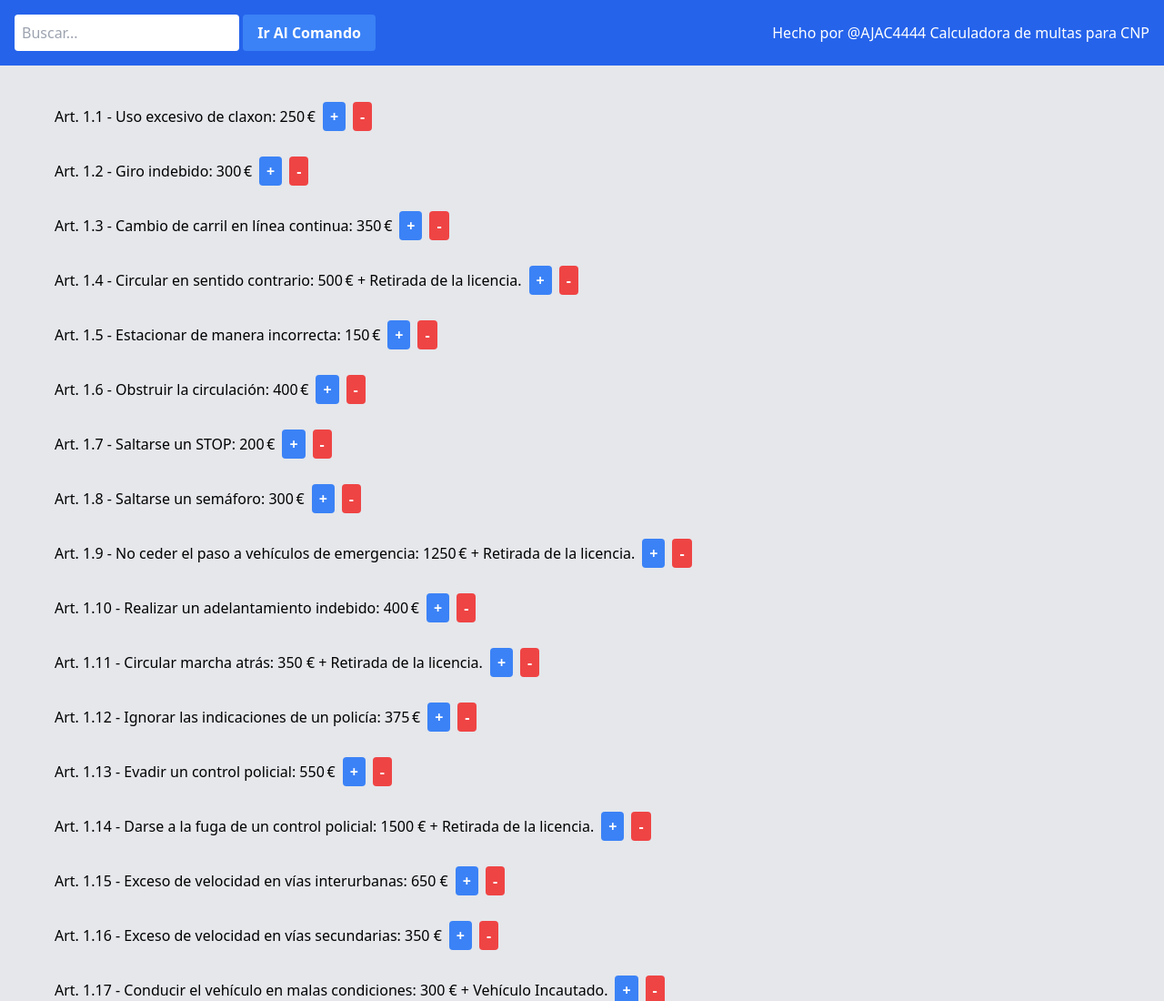
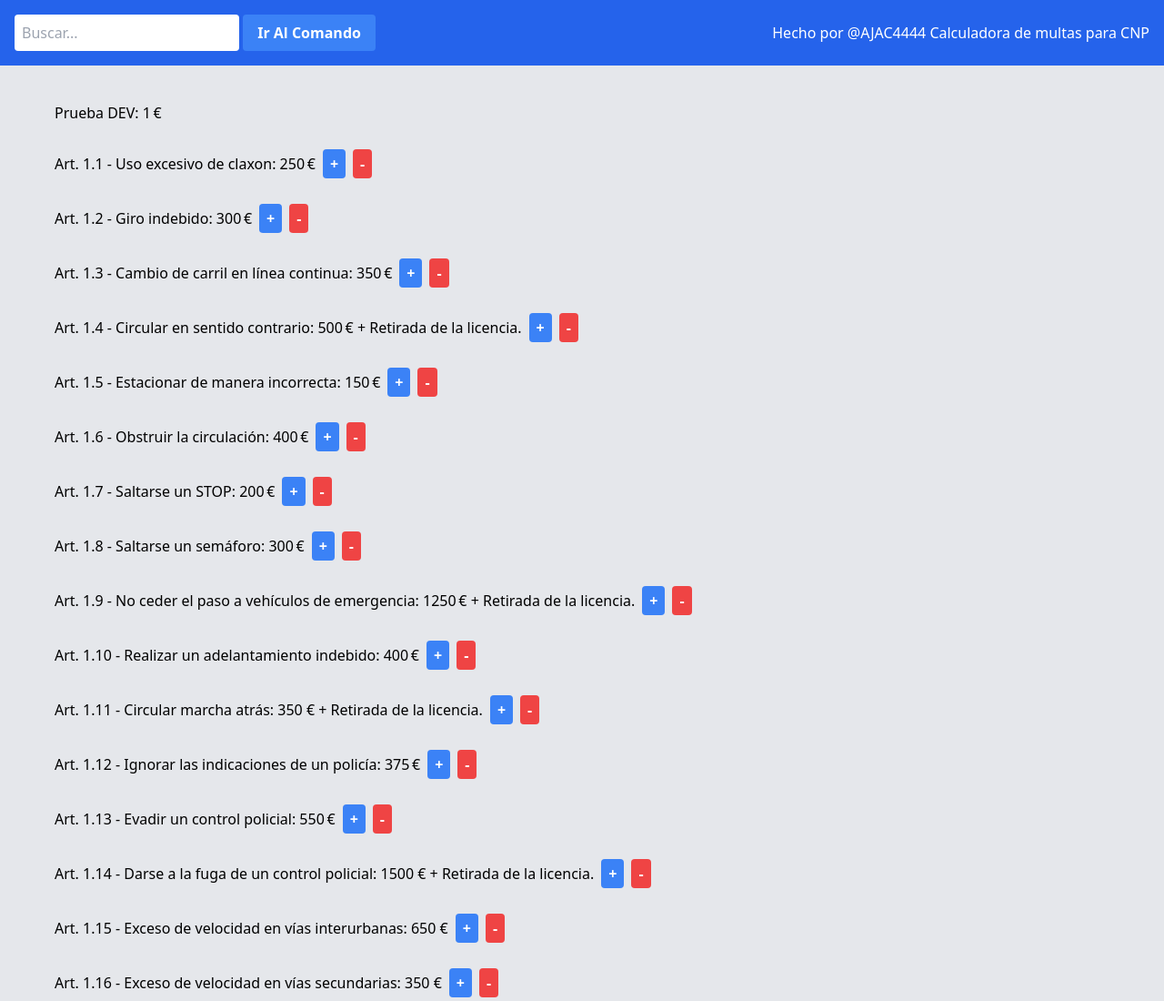
Before and after one commit to Javibeth/Multas-CNP, a plain HTML site: page index.html in a window 1280 px wide. Shown: the top 1100 px of the page at 91% size. Drawn offline with nearby package versions, Linux system fonts and the light colour scheme.

Commit message:
Update index.html

```diff
--- a/index.html
+++ b/index.html
@@ -35,6 +35,8 @@
         <ul class="list-inside pl-5 space-y-3" id="articlesList">
 
 
+
+             <li id="art-1-1" class="flex items-center py-2" data-sancion="250 €"> Prueba DEV: 1 €
 
             <li id="art-1-1" class="flex items-center py-2" data-sancion="250 €"> Art. 1.1 - Uso excesivo de claxon:
                 250 € <button
```
